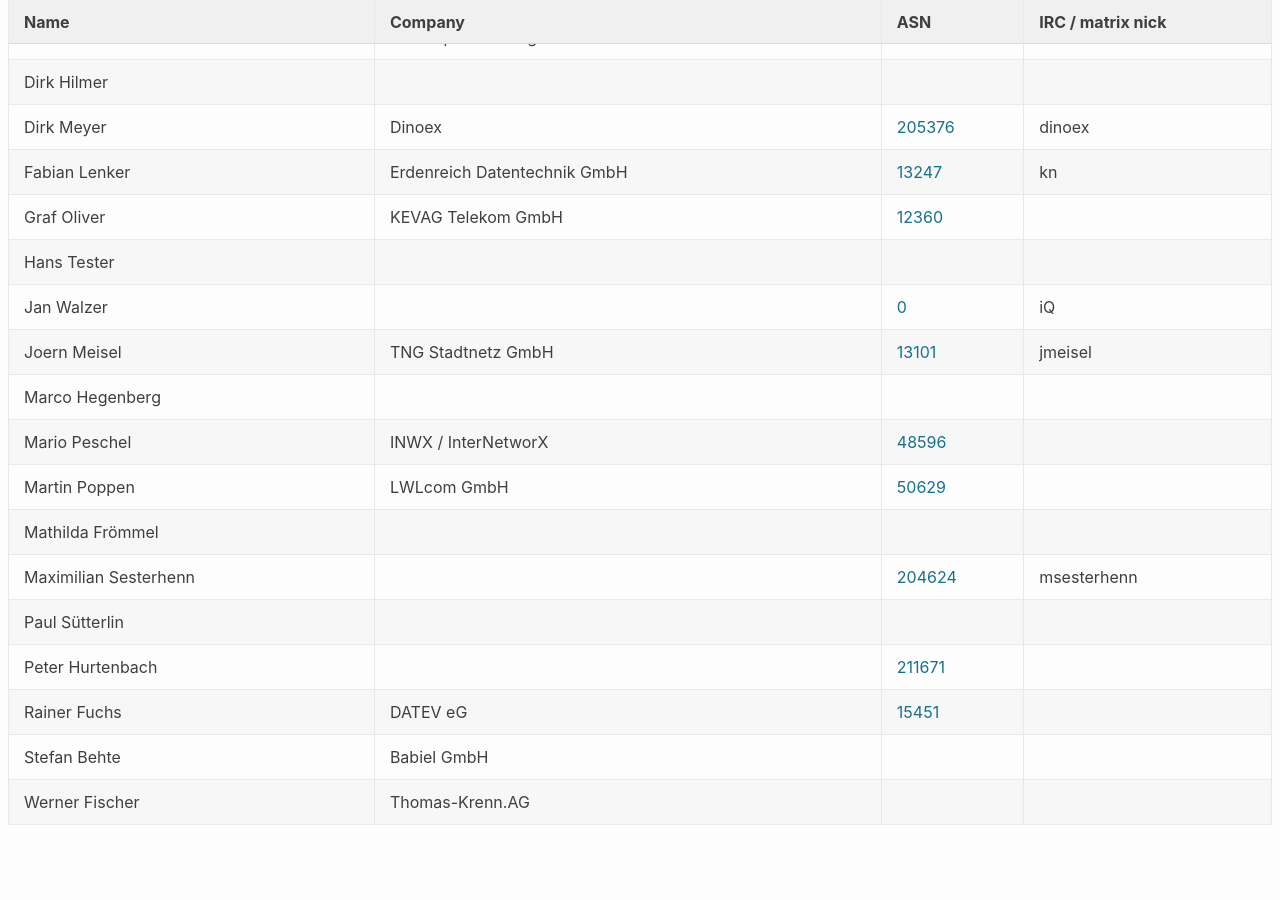
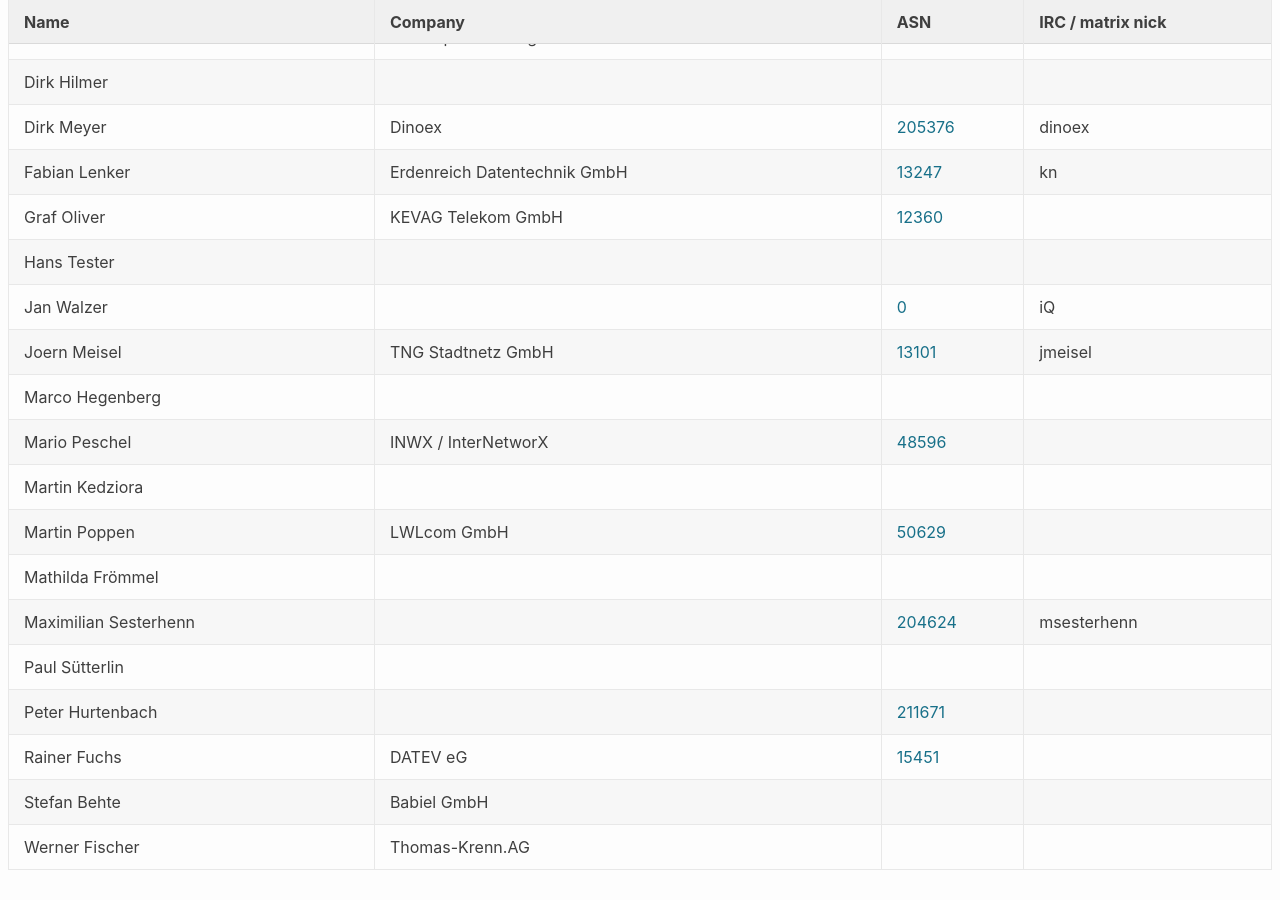
Before and after one commit to denog/pretix-attendeelist, a Jekyll site: the page built from denog16/index.markdown, in a window 1280 px wide and 900 px high, scrolled down 11108 px. Built offline with Jekyll 4.4.1, drawn with Linux system fonts in a browser that asks for light colours; before the commit the page ends 11963 px from its top, so only the background shows below that.

Commit message:
Latest data: Thu Sep  5 13:47:52 UTC 2024

```diff
--- a/_data/attendees_denog16_online.json
+++ b/_data/attendees_denog16_online.json
@@ -96,6 +96,12 @@
     "asn": "48596"
   },
   {
+    "name": "Martin Kedziora",
+    "company": null,
+    "irc": null,
+    "asn": null
+  },
+  {
     "name": "Martin Poppen",
     "company": "LWLcom GmbH",
     "irc": null,
```
